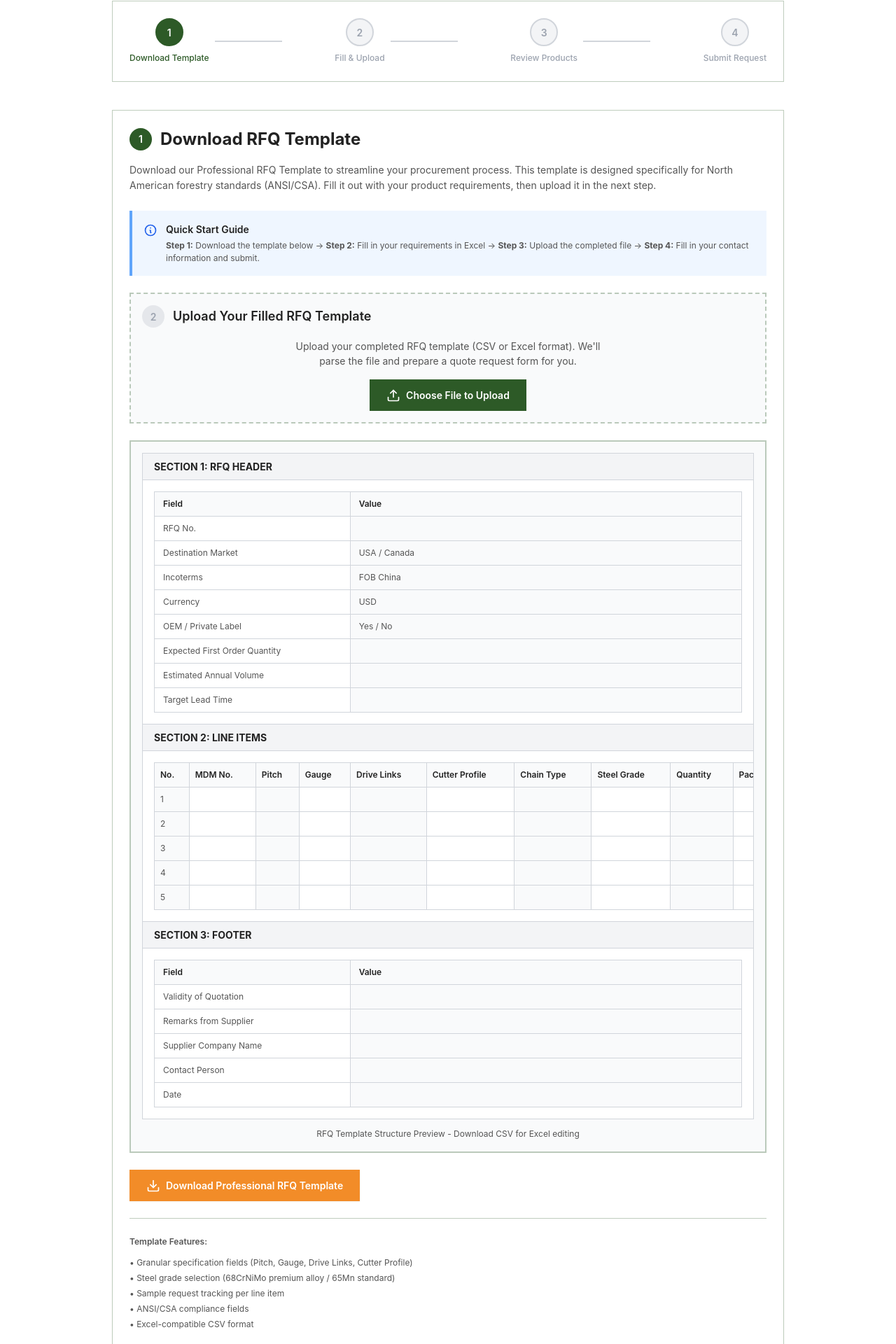
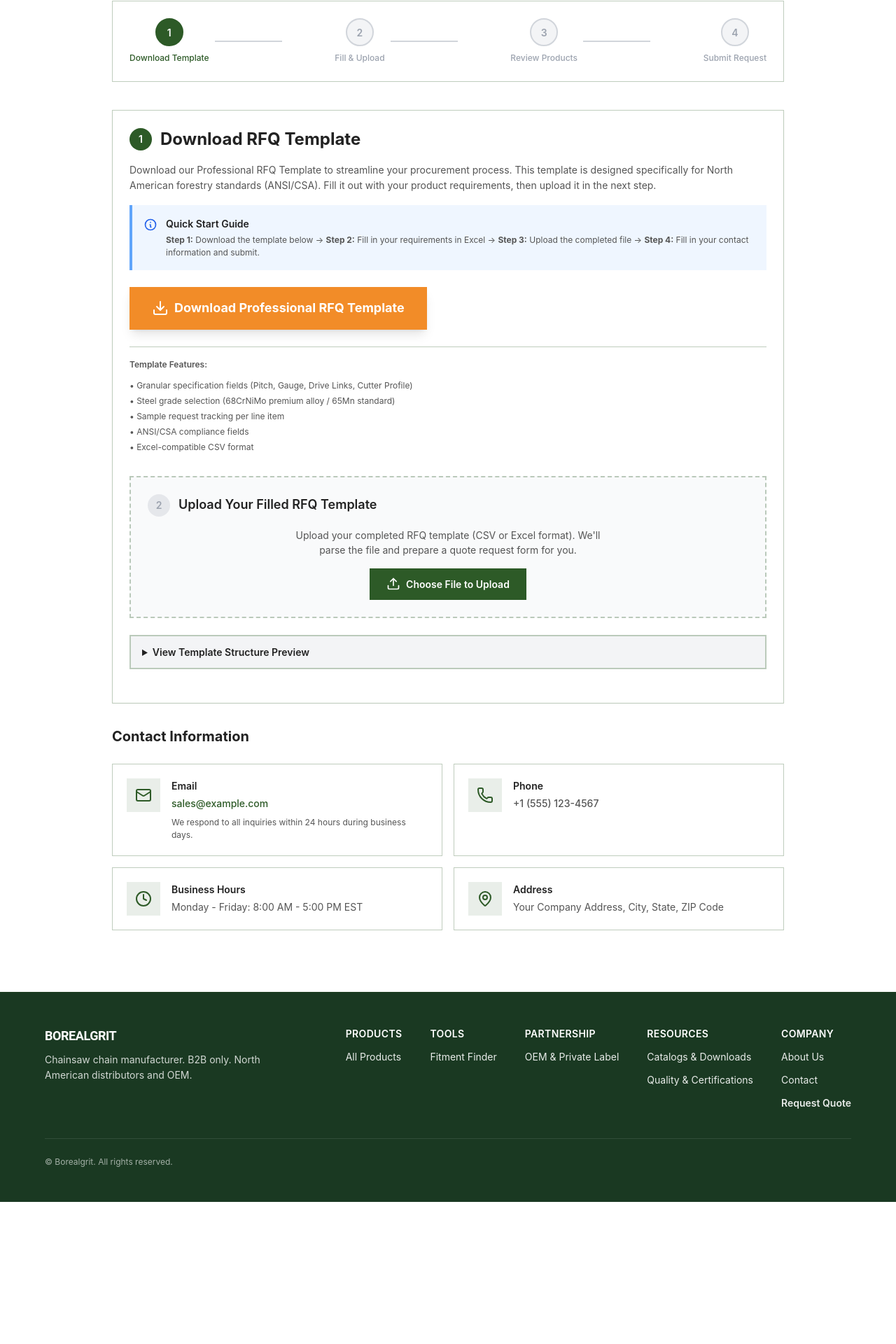
Before and after one commit to LoganOYoung/chainsaw-chain-supplier-borealgrit, a Next.js app: page /request-quote in a window 1280 px wide. Shown: the part 212-2132 px from the top of the page at 70% size. After the commit the page ends 1929 px from the top, so only its background shows below. Built offline with nearby package versions, Linux system fonts and the light colour scheme.

Commit message:
Fix RFQ page layout: move download button to top, reorganize sections in correct order

```diff
--- a/app/request-quote/page.tsx
+++ b/app/request-quote/page.tsx
@@ -765,6 +765,8 @@ ${uploadedFile ? `\n--- Uploaded RFQ File: ${uploadedFile.name} ---\n${uploadedF
         {/* Step 1 & 2: RFQ Template Download & Upload */}
         {!showForm && !resourceRequest && (
         <section className="mb-8 bg-white rounded-none border border-forest-brand/30 shadow-sm p-6">
+          {/* Step 1: Download Template */}
+          <div className="mb-8">
             <div className="flex items-center gap-3 mb-4">
               <div className={`w-8 h-8 rounded-full flex items-center justify-center font-semibold text-sm ${
                 currentStep >= 1 ? 'bg-forest-brand text-white' : 'bg-gray-200 text-gray-400'
@@ -774,7 +776,7 @@ ${uploadedFile ? `\n--- Uploaded RFQ File: ${uploadedFile.name} ---\n${uploadedF
               <h2 className="text-2xl font-bold text-text-main">Download RFQ Template</h2>
             </div>
 
-          <p className="text-text-body text-sm mb-6 leading-relaxed">
+            <p className="text-text-body text-sm mb-4 leading-relaxed">
               Download our Professional RFQ Template to streamline your procurement process. This template is designed specifically for North American forestry standards (ANSI/CSA). Fill it out with your product requirements, then upload it in the next step.
             </p>
 
@@ -797,8 +799,32 @@ ${uploadedFile ? `\n--- Uploaded RFQ File: ${uploadedFile.name} ---\n${uploadedF
               </div>
             )}
 
-          {/* Upload Section - Step 2 */}
-          <div className={`mb-6 p-4 border-2 rounded-none transition ${
+            {/* Download Button - Prominent */}
+            <div className="mb-6">
+              <button
+                onClick={downloadRFQTemplate}
+                className="inline-flex items-center gap-2 px-8 py-4 bg-safety-orange text-white font-bold text-lg hover:bg-safety-orange/90 transition shadow-lg hover:shadow-xl rounded-none"
+              >
+                <Download className="w-6 h-6" />
+                Download Professional RFQ Template
+              </button>
+            </div>
+
+            {/* Template Features */}
+            <div className="mb-6 pt-4 border-t border-forest-brand/30">
+              <p className="text-xs text-text-body mb-3 font-semibold">Template Features:</p>
+              <ul className="text-xs text-text-body space-y-1">
+                <li>• Granular specification fields (Pitch, Gauge, Drive Links, Cutter Profile)</li>
+                <li>• Steel grade selection (68CrNiMo premium alloy / 65Mn standard)</li>
+                <li>• Sample request tracking per line item</li>
+                <li>• ANSI/CSA compliance fields</li>
+                <li>• Excel-compatible CSV format</li>
+              </ul>
+            </div>
+          </div>
+
+          {/* Step 2: Upload Section */}
+          <div className={`mb-6 p-6 border-2 rounded-none transition ${
             currentStep >= 2
               ? 'bg-green-50 border-green-300'
               : 'bg-gray-50 border-dashed border-forest-brand/30'
@@ -869,8 +895,12 @@ ${uploadedFile ? `\n--- Uploaded RFQ File: ${uploadedFile.name} ---\n${uploadedF
             </div>
           </div>
 
-          {/* RFQ Template Preview */}
-          <div className="mb-6 bg-gray-50 border-2 border-forest-brand/30 rounded-none p-4 overflow-x-auto">
+          {/* RFQ Template Preview - Collapsible/Secondary */}
+          <details className="mb-6 bg-gray-50 border-2 border-forest-brand/30 rounded-none overflow-hidden">
+            <summary className="px-4 py-3 bg-gray-100 cursor-pointer text-sm font-semibold text-text-main hover:bg-gray-200 transition">
+              View Template Structure Preview
+            </summary>
+            <div className="p-4 overflow-x-auto">
             <div className="bg-white border border-gray-300 rounded-none overflow-hidden">
               {/* Section 1: RFQ Header */}
               <div className="border-b border-gray-300">
@@ -1007,24 +1037,7 @@ ${uploadedFile ? `\n--- Uploaded RFQ File: ${uploadedFile.name} ---\n${uploadedF
             </div>
             <p className="text-xs text-text-body mt-3 text-center">RFQ Template Structure Preview - Download CSV for Excel editing</p>
             </div>
-
-          <button
-            onClick={downloadRFQTemplate}
-            className="inline-flex items-center gap-2 px-6 py-3 bg-safety-orange text-white font-semibold text-sm hover:bg-safety-orange/90 transition shadow-sm hover:shadow-md"
-          >
-            <Download className="w-5 h-5" />
-            Download Professional RFQ Template
-          </button>
-          <div className="mt-6 pt-6 border-t border-forest-brand/30">
-            <p className="text-xs text-text-body mb-3 font-semibold">Template Features:</p>
-            <ul className="text-xs text-text-body space-y-1">
-              <li>• Granular specification fields (Pitch, Gauge, Drive Links, Cutter Profile)</li>
-              <li>• Steel grade selection (68CrNiMo premium alloy / 65Mn standard)</li>
-              <li>• Sample request tracking per line item</li>
-              <li>• ANSI/CSA compliance fields</li>
-              <li>• Excel-compatible CSV format</li>
-            </ul>
-          </div>
+          </details>
         </section>
         )}
 
```
Lines whose indentation alone changed are shown as unchanged.
